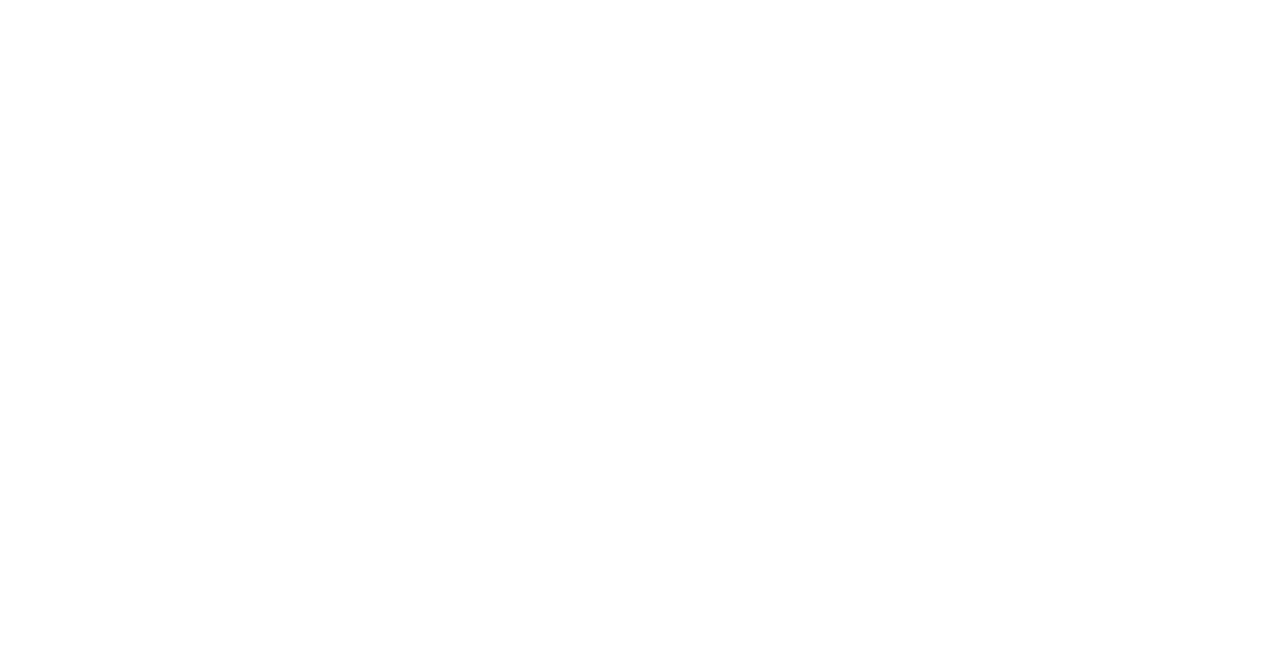
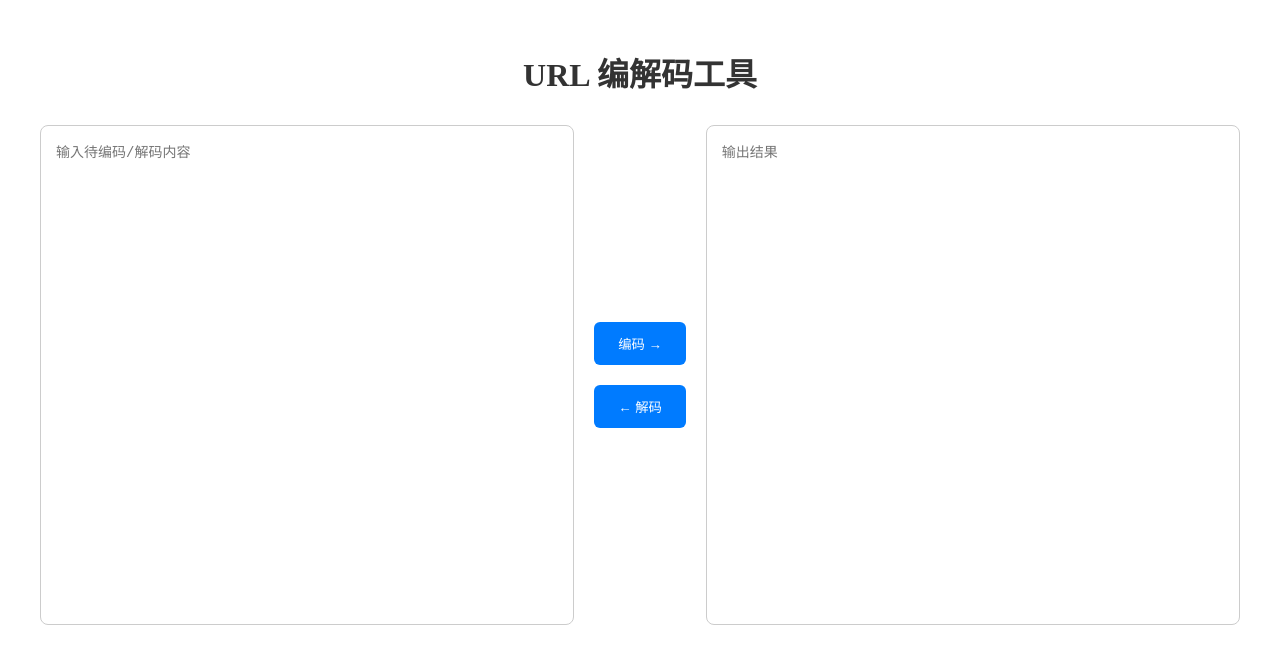
Before and after one commit to kennethfan/web-tools, a Vue app: page /web-tools/urlencode in a window 1280 px wide. Before the commit this address had no page. Shown: the top 664 px of the page. Built offline with nearby package versions, Linux system fonts and the light colour scheme.

Commit message:
url encoder

```diff
--- a/src/router/index.ts
+++ b/src/router/index.ts
@@ -16,6 +16,11 @@
     path: '/json-formatter',
     name: 'JsonFormatter',
     component: () => import('../views/JsonFormatter.vue')
+  },
+  {
+    path: '/urlencode',
+    name: 'UrlEncodeTool',
+    component: () => import('../views/UrlEncodeTool.vue')
   }
 ];
 
--- a/src/views/Home.vue
+++ b/src/views/Home.vue
@@ -5,6 +5,7 @@
       <ul class="tool-grid">
         <li><router-link to="/json-formatter">JSON 格式化</router-link></li>
         <li><router-link to="/base64">Base64 编解码</router-link></li>
+        <li><router-link to="/urlencode">URL 编解码</router-link></li>
       </ul>
     </nav>
   </div>
--- /dev/null
+++ b/src/views/UrlEncodeTool.vue
@@ -0,0 +1,99 @@
+<template>
+  <div class="urlencode-container">
+    <h1>URL 编解码工具</h1>
+    <div class="tool-wrapper">
+      <textarea
+        v-model="inputText"
+        placeholder="输入待编码/解码内容"
+        class="textarea"
+      ></textarea>
+
+      <div class="button-group">
+        <button @click="encode" class="action-button">编码 →</button>
+        <button @click="decode" class="action-button">← 解码</button>
+      </div>
+
+      <textarea
+        v-model="outputText"
+        placeholder="输出结果"
+        class="textarea"
+        readonly
+      ></textarea>
+    </div>
+  </div>
+</template>
+
+<script lang="ts" setup>
+import { ref } from 'vue';
+
+const inputText = ref('');
+const outputText = ref('');
+
+const encode = () => {
+  try {
+    outputText.value = encodeURIComponent(inputText.value);
+  } catch (error) {
+    outputText.value = '编码错误';
+  }
+};
+
+const decode = () => {
+  try {
+    inputText.value = decodeURIComponent(outputText.value);
+  } catch (error) {
+    inputText.value = '解码错误：非法的URL编码';
+  }
+};
+</script>
+
+<style scoped>
+/* 复用 Base64Tool 的样式 */
+.urlencode-container {
+  max-width: 1200px;
+  margin: 0 auto;
+  padding: 20px;
+}
+
+.tool-wrapper {
+  display: flex;
+  gap: 20px;
+  height: 500px;
+}
+
+.textarea {
+  flex: 1;
+  padding: 15px;
+  border: 1px solid #ccc;
+  border-radius: 8px;
+  font-family: 'Courier New', Courier, monospace;
+  font-size: 14px;
+  resize: none;
+}
+
+.button-group {
+  display: flex;
+  flex-direction: column;
+  justify-content: center;
+  gap: 20px;
+}
+
+.action-button {
+  padding: 12px 24px;
+  background-color: #007BFF;
+  color: white;
+  border: none;
+  border-radius: 6px;
+  cursor: pointer;
+  transition: background-color 0.3s;
+}
+
+.action-button:hover {
+  background-color: #0056b3;
+}
+
+h1 {
+  text-align: center;
+  margin-bottom: 30px;
+  color: #333;
+}
+</style>
```
